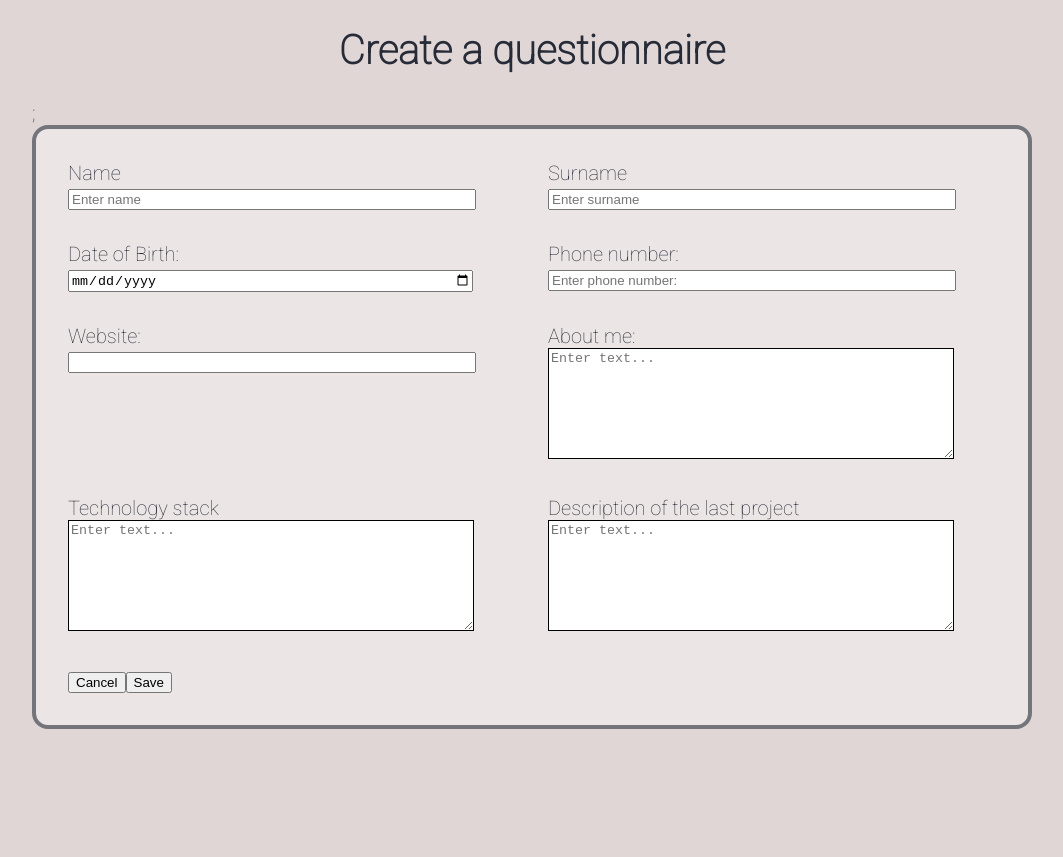
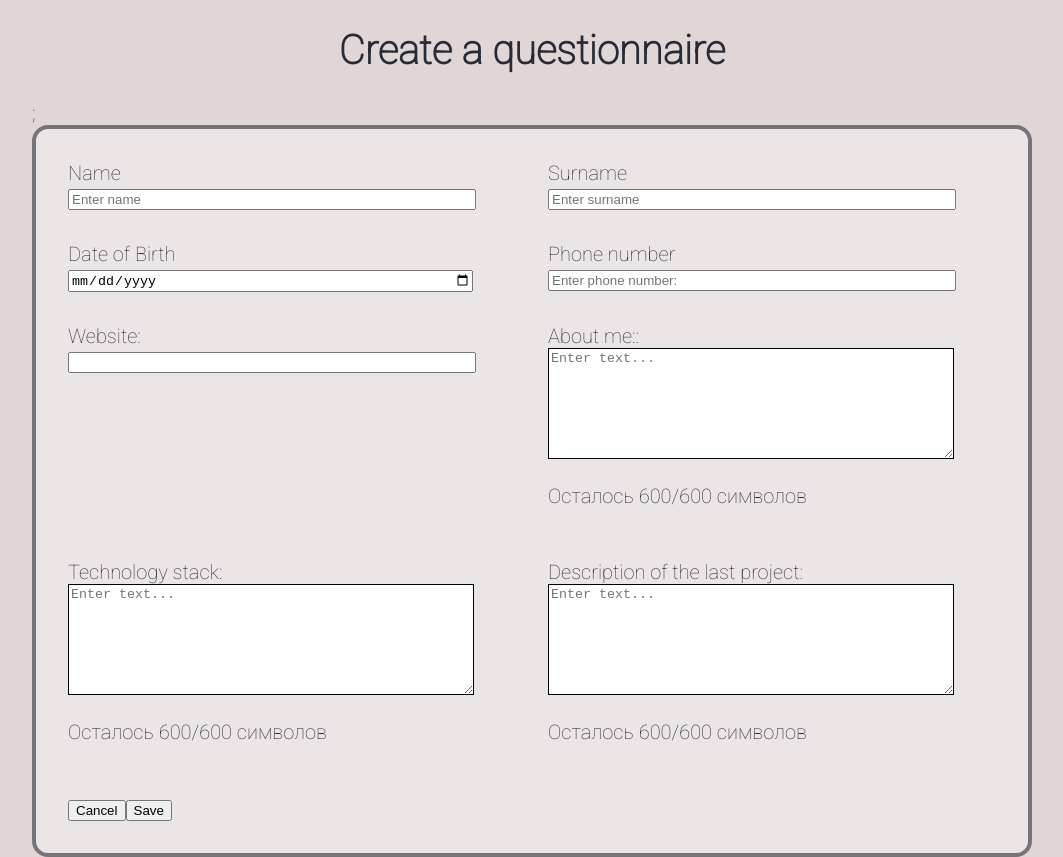
Before and after one commit to shevvss/andersen-question, a React (Create React App) app: page / in a window 1280 px wide. Shown: the whole page, without its empty margins (108-1171 px from the left). Before the commit the page ends 800 px from the top, so only its background shows below. Built offline with nearby package versions, Linux system fonts and the light colour scheme.

Commit message:
add logic to form

```diff
--- a/src/App.js
+++ b/src/App.js
@@ -1,13 +1,12 @@
 import React from 'react';
 import './App.css';
-import Header from './Questionnaire/Header';
+// import Header from './Questionnaire/Header';
 import Form from './Questionnaire/Form';
 
 class App extends React.Component {
   render() {
     return (
       <>
-        <Header />
         <Form />
       </>
     );
--- a/src/Questionnaire/Form.js
+++ b/src/Questionnaire/Form.js
@@ -1,76 +1,180 @@
 import React from 'react';
+// import InputMask from './InputMask';
+import InputWithLabel from './InputWithLabel';
 import styles from './Styles.module.css';
+import TextareaWithLabel from './TextareaWithLabel';
+import Header from './Header';
+import ShowQuestionnaire from './ShowQuestionnaire';
 
 class Form extends React.Component {
+  constructor(props) {
+    super(props);
+    this.state = {
+      firstName: '',
+      surname: '',
+      phone: '',
+      website: '',
+      birthday: '',
+      personality: '',
+      stack: '',
+      description: '',
+      submitted: false,
+    };
+    this.baseState = this.state;
+    this.onChange = this.onChange.bind(this);
+    this.handleSubmit = this.handleSubmit.bind(this);
+    this.onBlur = this.onBlur.bind(this);
+  }
+
+  handleSubmit(event) {
+    event.preventDefault();
+    this.setState({ submitted: true });
+    console.log(this.submitted);
+    console.log(this.state.firstName);
+  }
+
+  resetForm = () => {
+    this.setState(this.baseState);
+  };
+
+  submitForm = () => {
+    this.submitted = true;
+  };
+
+  onChange(event) {
+    // debugger;
+    console.log('elem was changed', event.target.value);
+    this.setState({ [event.target.id]: event.target.value });
+  }
+
+  onBlur(event) {
+    console.log('elem was blur', event.target.value);
+    this.setState({ [event.target.id]: event.target.value.trim() });
+  }
+
   render() {
+    if (this.state.submitted === false) {
       return (
         <div className={styles.container}>
-        <form>
-          <div>
-            <label for='firstName'>Name</label>
-            <input type='text' id='firstName' placeholder='Enter name' />
-          </div>
+          <Header />
+          <form onSubmit={this.handleSubmit}>
+            <InputWithLabel
+              label='Name'
+              labelFor='name'
+              type='text'
+              id='firstName'
+              placeholder='Enter name'
+              value={this.state.firstName}
+              onChange={this.onChange}
+              onBlur={this.onBlur}
+              pattern='^[A-ZА-Я].*'
+              title='Имя должно начинаться с большой буквы'
+            />
 
-          <div>
-            <label for='surname'>Surname</label>
-            <input type='text' id='surname' placeholder='Enter surname' />
-          </div>
+            <InputWithLabel
+              label='Surname'
+              labelFor='surname'
+              type='text'
+              id='surname'
+              placeholder='Enter surname'
+              value={this.state.surname}
+              onChange={this.onChange}
+              onBlur={this.onBlur}
+              pattern='^[A-ZА-Я].*'
+              title='Фамилия должнв начинаться с большой буквы'
+            />
 
-          <div>
-            <label for='birthday'>Date of Birth:</label>
-            <input type='date' id='birthday' />
-          </div>
+            <InputWithLabel
+              label='Date of Birth'
+              labelFor='birthday'
+              type='date'
+              id='birthday'
+              value={this.state.birthday}
+              onChange={this.onChange}
+            />
 
-          <div>
-            <label for='phone'>Phone number:</label>
-            <input type='tel' id='phone' placeholder='Enter phone number:' />
-          </div>
+            {/* <InputMask /> */}
 
-          <div>
-            <label for='website'>Website:</label>
-            <input type='url' id='website' />
-          </div>
+            <InputWithLabel
+              label='Phone number'
+              labelFor='phone'
+              type='tel'
+              id='phone'
+              placeholder='Enter phone number:'
+              value={this.state.phone}
+              onChange={this.onChange}
+              onBlur={this.onBlur}
+              pattern='\d{1}-\d{4}-\d{2}-\d{2}'
+              title='Телефон в формате: 7-7777-77-77'
+            />
 
-          <div>
-            <label for='personality'>About me:</label>
-            <br />
-            <textarea
+            <InputWithLabel
+              label='Website:'
+              labelFor='website:'
+              type='url'
+              id='website'
+              value={this.state.website}
+              onChange={this.onChange}
+              onBlur={this.onBlur}
+              pattern='https?://.+'
+              title='Include http://'
+            />
+
+            <TextareaWithLabel
+              forLabel='personality'
+              label='About me:'
               id='personality'
               cols='20'
               rows='7'
               placeholder='Enter text...'
-            ></textarea>
-          </div>
+              value={this.state.personality}
+              onChange={this.onChange}
+              onBlur={this.onBlur}
+              maxLength='600'
+            />
 
-          <div>
-            <label for='stack'>Technology stack</label>
-            <br />
-            <textarea
+            <TextareaWithLabel
+              forLabel='stack'
+              label='Technology stack'
               id='stack'
               cols='20'
               rows='7'
               placeholder='Enter text...'
-            ></textarea>
-          </div>
+              value={this.state.stack}
+              onChange={this.onChange}
+              onBlur={this.onBlur}
+              maxLength='600'
+            />
 
-          <div>
-            <label for='description'>Description of the last project</label>
-            <br />
-            <textarea
+            <TextareaWithLabel
+              forLabel='description'
+              label='Description of the last project'
               id='description'
               cols='20'
               rows='7'
               placeholder='Enter text...'
-            ></textarea>
-          </div>
+              value={this.state.description}
+              onChange={this.onChange}
+              onBlur={this.onBlur}
+              maxLength='600'
+            />
 
             <div>
-            <button type='reset'>Cancel</button>
+              <button onClick={this.resetForm} type='button'>
+                Cancel
+              </button>
               <button type='submit'>Save</button>
             </div>
           </form>
         </div>
       );
+    } else {
+      return (
+        <>
+          <ShowQuestionnaire user={this.state} />
+        </>
+      );
+    }
   }
 }
 
--- /dev/null
+++ b/src/Questionnaire/InputWithLabel.js
@@ -0,0 +1,37 @@
+import React from 'react';
+
+class InputWithLabel extends React.Component {
+  render() {
+    const {
+      labelFor,
+      label,
+      type,
+      id,
+      placeholder,
+      value,
+      onBlur,
+      onChange,
+      pattern,
+      title,
+    } = this.props;
+
+    return (
+      <div>
+        <label htmlFor={labelFor}>{label}</label>
+        <input
+          type={type}
+          id={id}
+          required
+          placeholder={placeholder}
+          value={value}
+          onBlur={onBlur}
+          onChange={onChange}
+          pattern={pattern}
+          title={title}
+        />
+      </div>
+    );
+  }
+}
+
+export default InputWithLabel;
--- /dev/null
+++ b/src/Questionnaire/ShowQuestionnaire.js
@@ -0,0 +1,31 @@
+import React from 'react';
+
+class ShowQuestionnaire extends React.Component {
+  render() {
+    const {
+      firstName,
+      surname,
+      birthday,
+      phone,
+      website,
+      personality,
+      stack,
+      description,
+    } = this.props.user;
+    return (
+      <>
+        <h1>
+          {firstName} {surname}
+        </h1>
+        <p>Date of Birth: {birthday}</p>
+        <p>Phone number: {phone}</p>
+        <p>Website: {website}</p>
+        <p>About me: {personality}</p>
+        <p>Technology stack: {stack}</p>
+        <p>Description of the last project: {description}</p>
+      </>
+    );
+  }
+}
+
+export default ShowQuestionnaire;
--- /dev/null
+++ b/src/Questionnaire/StylesShow.module.css
@@ -0,0 +1,41 @@
+@import url('https://fonts.googleapis.com/css2?family=Roboto:wght@100&display=swap');
+
+body {
+  background-color: #e0d6d6;
+  color: #262b37;
+  font-size: 20px;
+  display: flex;
+  align-items: center;
+  justify-content: center;
+  font-weight: normal;
+  font-family: 'Roboto', sans-serif;
+}
+
+.header {
+  text-align: center;
+}
+
+form {
+  box-sizing: border-box;
+  padding: 2rem;
+  border-radius: 1rem;
+  background-color: hsl(0, 12%, 91%);
+  border: 4px solid hsl(240, 3%, 47%);
+  display: grid;
+  grid-template-columns: 1fr 1fr;
+  gap: 2rem;
+}
+
+textarea {
+  border: 1px solid;
+  width: 400px;
+}
+
+input {
+  width: 400px;
+}
+
+.container {
+  max-width: 1000px;
+  margin: auto;
+}
--- /dev/null
+++ b/src/Questionnaire/TextareaWithLabel.js
@@ -0,0 +1,56 @@
+import React from 'react';
+
+class TextareaWithLabel extends React.Component {
+  constructor(props) {
+    super(props);
+    this.state = {
+      count: 0,
+    };
+    // this.onChange = this.onChange.bind(this);
+    // this.handleSubmit = this.handleSubmit.bind(this);
+    // this.onBlur = this.onBlur.bind(this);
+    this.handleChange = this.handleChange.bind(this);
+  }
+
+  handleChange(event) {
+    this.setState({ count: event.target.value.length });
+    this.props.onChange(event);
+  }
+
+  render() {
+    const {
+      labelFor,
+      label,
+      id,
+      cols,
+      rows,
+      placeholder,
+      value,
+      onBlur,
+      maxLength,
+    } = this.props;
+
+    return (
+      <div>
+        <label htmlFor={labelFor}>{label}:</label>
+        <br />
+        <textarea
+          id={id}
+          cols={cols}
+          rows={rows}
+          required
+          placeholder={placeholder}
+          value={value}
+          onBlur={onBlur}
+          onChange={this.handleChange}
+          maxLength={maxLength}
+        ></textarea>
+        <p>
+          Осталось {maxLength - this.state.count}/{maxLength} символов
+        </p>
+      </div>
+    );
+  }
+}
+
+export default TextareaWithLabel;
```
Lines whose indentation alone changed are shown as unchanged.
